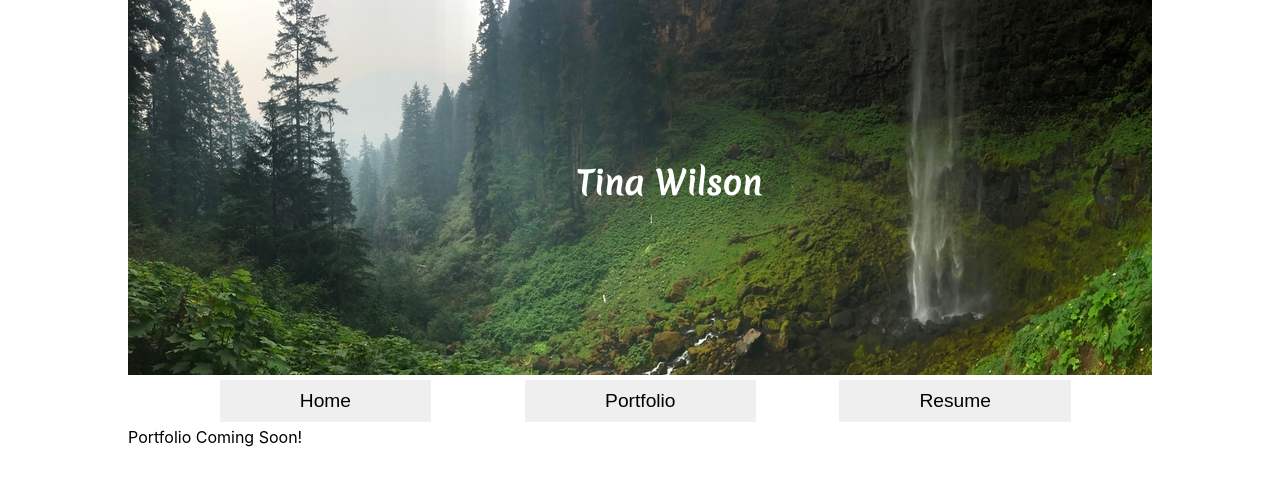
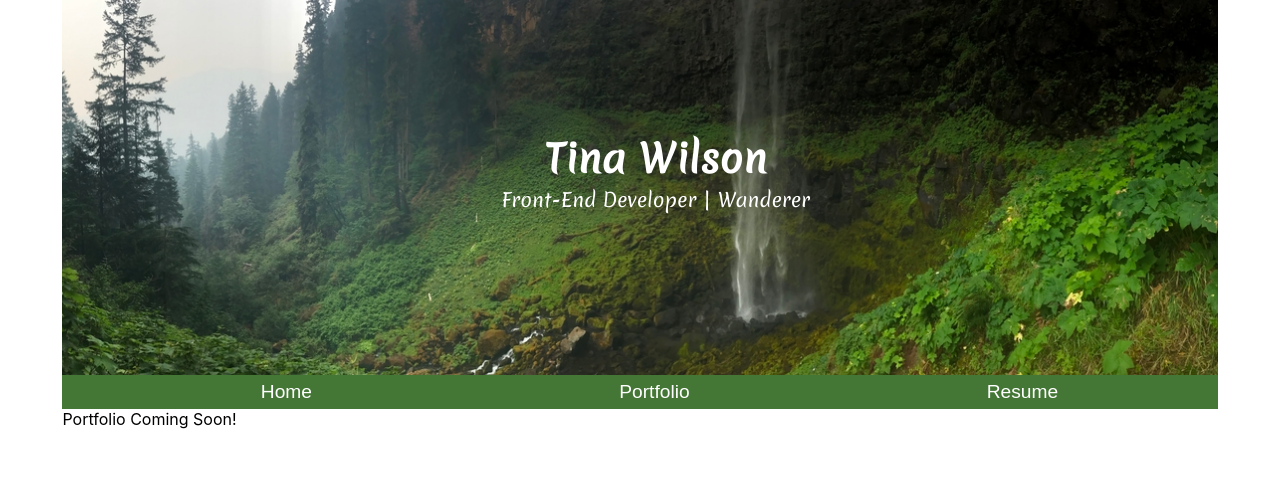
Before and after one commit to twilson16/portfolio, a React (Create React App) app: page / in a window 1280 px wide. Shown: the top 486 px of the page. Built offline with nearby package versions, Linux system fonts and the light colour scheme; a web font is replaced by a local one.

Commit message:
home header complete with nav bar

```diff
--- a/package.json
+++ b/package.json
@@ -8,6 +8,7 @@
     "react": "^16.6.0",
     "react-dom": "^16.6.0",
     "react-router": "^4.3.1",
+    "react-router-dom": "^4.3.1",
     "react-scripts": "2.1.0"
   },
   "scripts": {
--- a/src/App.css
+++ b/src/App.css
@@ -5,14 +5,15 @@
   margin: 0;
 }
 
-body {
+body, html {
+  height: 100%;
   margin: 0 auto;
   font-family: -apple-system, BlinkMacSystemFont, "Segoe UI", "Roboto", "Oxygen",
     "Ubuntu", "Cantarell", "Fira Sans", "Droid Sans", "Helvetica Neue",
     sans-serif;
   -webkit-font-smoothing: antialiased;
   -moz-osx-font-smoothing: grayscale;
-  max-width: 80%;
+  max-width: 95%;
 }
 
 code {
@@ -20,38 +21,42 @@ code {
     monospace;
 }
 
-header {
+.hero-image {
+  background-image: url('./Media/resize-watson-falls.jpg');
+  background-position: center;
+  background-repeat: no-repeat;
+  background-size: cover;
+  position: relative;
+  height: 375px;
+}
+
+.hero-text {
   font-family:'Merienda', cursive, century-gothic, Verdana;
+  font-size: 1.2rem;
   text-align: center;
   color: white;
-  background-image: url('./Media/resize-watson-falls.jpg');
-  background-repeat: no-repeat;
-  /* background-color: teal; */
-  height: 375px;
-  margin: 0;
-  /* max-width: 100%; */
+  position: absolute;
+  top: 35%;
+  left: 38%;
 }
 
-.myName {
-  position: absolute;
-  top: 20%;
-  left: 45%;
-}
-
-button {
-  padding: 10px 80px;
-  margin: 5px 10px;
-  border: none;
-  font-size: 1.2rem;
-}
-
-.menu {
-  list-style: none;
+.menu-bar {
+  width: 100%;
+  background-color:  #447735;
 }
 
 .menu-item {
-  width: 32%;
+  list-style: none;
+  width: 33%;
   display: inline-block;
-  /* padding: 5px 10px; */
+  padding: 5px 10px;
   text-align: center;
 }
+
+.menu-button {
+  color: white;
+  border: none;
+  width: 70%;
+  font-size: 1.2rem;
+  background-color: #447735;
+}
--- a/src/App.js
+++ b/src/App.js
@@ -1,14 +1,14 @@
 import React, { Component } from 'react'
+import { Router, Route, Switch } from 'react-router'
+
 import './App.css'
-import Header from './Header'
-import Nav from './Nav'
+import HomeHeader from './HomeHeader'
 
 class App extends Component {
   render () {
     return (
       <div className='App'>
-        <Header />
-        <Nav />
+        <HomeHeader />
         <div>Portfolio Coming Soon!</div>
       </div>
     )
--- a/src/Header.js
+++ /dev/null
@@ -1,16 +0,0 @@
-import React, { Component } from 'react'
-import './App.css'
-
-class Header extends Component {
-  render () {
-    return (
-      <header className='App-header'>
-        <div className='myName'>
-          <h1>Tina Wilson</h1>
-        </div>
-      </header>
-    )
-  }
-}
-
-export default Header
--- /dev/null
+++ b/src/HomeHeader.js
@@ -0,0 +1,21 @@
+import React, { Component } from 'react'
+import './App.css'
+import Nav from './Nav'
+
+class HomeHeader extends Component {
+  render () {
+    return (
+      <div>
+        <div className='hero-image'>
+          <div className='hero-text'>
+            <h1>Tina Wilson</h1>
+            <p>Front-End Developer | Wanderer</p>
+          </div>
+        </div>
+        <Nav />
+      </div>
+    )
+  }
+}
+
+export default HomeHeader
--- a/src/Nav.js
+++ b/src/Nav.js
@@ -7,9 +7,9 @@ class Nav extends Component {
       <div className='nav-bar'>
         <div className='menu-bar'>
           <ul className='menu'>
-            <li className='menu-item'><a href='#'><button>Home</button></a></li>
-            <li className='menu-item'><a href='#'><button>Portfolio</button></a></li>
-            <li className='menu-item resume'><a href='/Media/ChristinaWilsonResume2018.pdf' target='blank'><button>Resume</button></a></li>
+            <li className='menu-item'><a href='#'><button className='menu-button'>Home</button></a></li>
+            <li className='menu-item'><a href='#'><button className='menu-button'>Portfolio</button></a></li>
+            <li className='menu-item resume'><a href='/Media/ChristinaWilsonResume2018.pdf' target='blank'><button className='menu-button'>Resume</button></a></li>
           </ul>
         </div>
       </div>
```
Also changed, not shown: src/Media/resize-watson-falls-adj.jpg (added), 1 other file (tests, documents, lock files or other folders).
